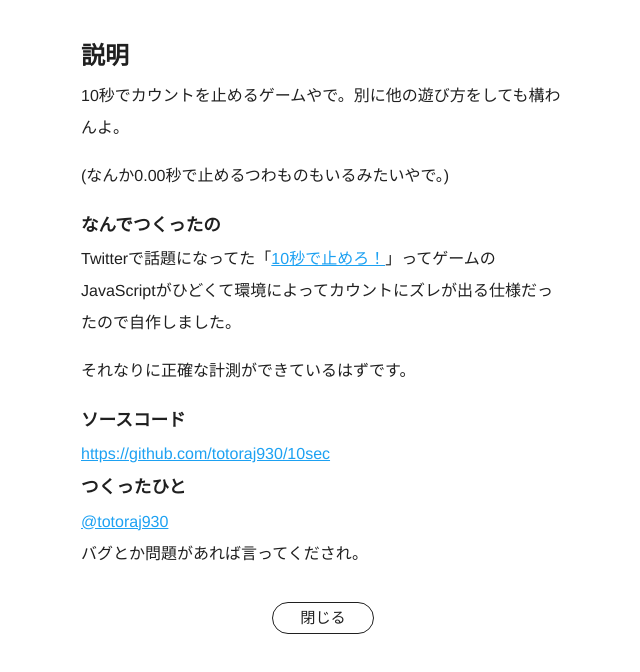
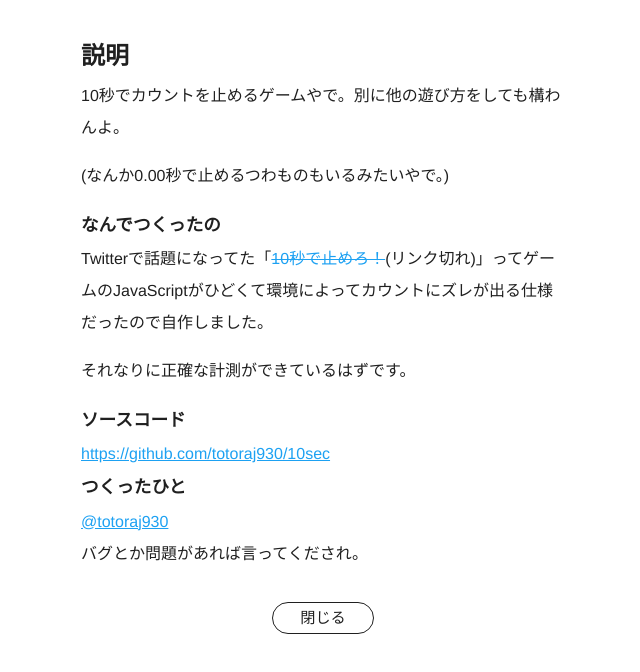
Before and after one commit to totoraj930/10sec, a plain HTML site: page index.html in a window 1280 px wide. Both pictures are taken after a click on the link "説明". Shown: the whole page, without its empty margins (317-957 px from the left). Drawn offline with nearby package versions, Linux system fonts and the light colour scheme.

Commit message:
jqueryを更新

```diff
--- a/index.html
+++ b/index.html
@@ -22,7 +22,7 @@
 	<link rel="shortcut icon" href="favicon.ico"><!-- favicon -->
 	<link rel="apple-touch-icon" href="icon.png"><!-- icon -->
 	<link rel="stylesheet" href="main.css">
-	<script src="https://ajax.googleapis.com/ajax/libs/jquery/2.2.4/jquery.min.js"></script>
+	<script src="https://ajax.googleapis.com/ajax/libs/jquery/3.4.1/jquery.min.js"></script>
 	<script src="main.js"></script>
 </head>
 <body>
@@ -53,7 +53,7 @@
 			</p>
 			<h2>なんでつくったの</h2>
 			<p>
-				Twitterで話題になってた「<a href="http://shindan.matchalarm.com/ma_ten_sec">10秒で止めろ！</a>」ってゲームのJavaScriptがひどくて環境によってカウントにズレが出る仕様だったので自作しました。
+				Twitterで話題になってた「<a href="http://shindan.matchalarm.com/ma_ten_sec" style="text-decoration: line-through;">10秒で止めろ！</a>(リンク切れ)」ってゲームのJavaScriptがひどくて環境によってカウントにズレが出る仕様だったので自作しました。
 			</p>
 			<p>
 				それなりに正確な計測ができているはずです。
```
